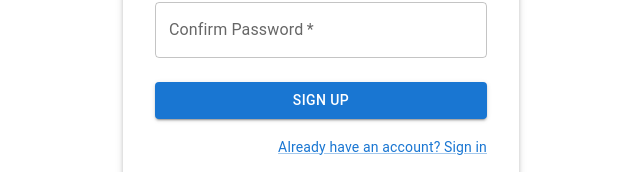
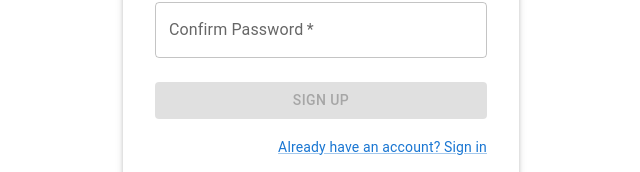
Before and after one commit to Ross-T/enterprise-task-manager-frontend, a React (Create React App) app: page /register in a window 1280 px wide. Shown: the part 422-594 px from the top of the page, without its empty margins (319-959 px from the left). Built offline with nearby package versions, Linux system fonts and the light colour scheme; no server answers.

Commit message:
add basic password strength bar

```diff
--- a/src/components/auth/Register.js
+++ b/src/components/auth/Register.js
@@ -13,8 +13,24 @@ import {
   Grid,
   CircularProgress,
   Alert,
+  LinearProgress,
+  List,
+  ListItem,
+  ListItemIcon,
+  ListItemText,
 } from "@mui/material";
 import PersonAddIcon from "@mui/icons-material/PersonAdd";
+import CheckIcon from '@mui/icons-material/Check';
+import CloseIcon from '@mui/icons-material/Close';
+
+// Password strength requirements
+const PASSWORD_REQUIREMENTS = [
+  { id: 'length', text: 'At least 8 characters', regex: /.{8,}/ },
+  { id: 'lowercase', text: 'At least one lowercase letter', regex: /[a-z]+/ },
+  { id: 'uppercase', text: 'At least one uppercase letter', regex: /[A-Z]+/ },
+  { id: 'number', text: 'At least one number', regex: /[0-9]+/ },
+  { id: 'special', text: 'At least one special character', regex: /[^A-Za-z0-9]+/ },
+];
 
 const Register = () => {
   const { register, error, loading, clearError } = useAuth();
@@ -35,9 +51,67 @@ const Register = () => {
   const [emailVerificationRequired, setEmailVerificationRequired] =
     useState(false);
 
+  const [passwordStrength, setPasswordStrength] = useState({
+    score: 0,
+    color: "error",
+    label: "Very Weak",
+    requirements: PASSWORD_REQUIREMENTS.reduce((acc, req) => {
+      acc[req.id] = false;
+      return acc;
+    }, {})
+  });
+
+  const calculatePasswordStrength = (password) => {
+    if (!password) {
+      return {
+        score: 0,
+        color: "error",
+        label: "Very Weak",
+        requirements: PASSWORD_REQUIREMENTS.reduce((acc, req) => {
+          acc[req.id] = false;
+          return acc;
+        }, {})
+      };
+    }
+
+    const requirements = PASSWORD_REQUIREMENTS.reduce((acc, requirement) => {
+      acc[requirement.id] = requirement.regex.test(password);
+      return acc;
+    }, {});
+
+    // Calculate score based on met requirements (0-100)
+    const metRequirements = Object.values(requirements).filter(Boolean).length;
+    const score = (metRequirements / PASSWORD_REQUIREMENTS.length) * 100;
+
+    // Determine color and label based on score
+    let color, label;
+    if (score < 20) {
+      color = "error";
+      label = "Very Weak";
+    } else if (score < 40) {
+      color = "error";
+      label = "Weak";
+    } else if (score < 60) {
+      color = "warning";
+      label = "Fair";
+    } else if (score < 80) {
+      color = "info";
+      label = "Good";
+    } else {
+      color = "success";
+      label = "Strong";
+    }
+
+    return { score, color, label, requirements };
+  };
+
   const handleChange = (e) => {
     const { name, value } = e.target;
     setFormData({ ...formData, [name]: value });
+
+    if (name === 'password') {
+      setPasswordStrength(calculatePasswordStrength(value));
+    }
 
     // Clear field error when user starts typing
     if (formErrors[name]) {
@@ -66,8 +140,13 @@ const Register = () => {
 
     if (!formData.password) {
       errors.password = "Password is required";
-    } else if (formData.password.length < 6) {
-      errors.password = "Password must be at least 6 characters";
+    } else if (passwordStrength.score < 60) {
+      // Require at least a "Fair" password strength
+      const missingRequirements = PASSWORD_REQUIREMENTS.filter(
+        req => !passwordStrength.requirements[req.id]
+      ).map(req => req.text).join(', ');
+
+      errors.password = `Password is too weak. Please ensure: ${missingRequirements}`;
     }
 
     if (!formData.confirmPassword) {
@@ -203,6 +282,43 @@ const Register = () => {
                     helperText={formErrors.password}
                     disabled={loading || success}
                   />
+                  {formData.password && (
+                    <Box sx={{ mt: 1, mb: 2 }}>
+                      <Box sx={{ display: 'flex', alignItems: 'center', justifyContent: 'space-between', mb: 0.5 }}>
+                        <Typography variant="body2">Password Strength:</Typography>
+                        <Typography variant="body2" color={`${passwordStrength.color}.main`}>
+                          {passwordStrength.label}
+                        </Typography>
+                      </Box>
+                      <LinearProgress
+                        variant="determinate"
+                        value={passwordStrength.score}
+                        color={passwordStrength.color}
+                        sx={{ height: 8, borderRadius: 4 }}
+                      />
+
+                      <Typography variant="body2" sx={{ mt: 1, mb: 0.5 }}>
+                        Password requirements:
+                      </Typography>
+                      <List dense disablePadding>
+                        {PASSWORD_REQUIREMENTS.map((requirement) => (
+                          <ListItem key={requirement.id} disableGutters dense>
+                            <ListItemIcon sx={{ minWidth: 36 }}>
+                              {passwordStrength.requirements[requirement.id] ? (
+                                <CheckIcon fontSize="small" color="success" />
+                              ) : (
+                                <CloseIcon fontSize="small" color="error" />
+                              )}
+                            </ListItemIcon>
+                            <ListItemText
+                              primary={requirement.text}
+                              primaryTypographyProps={{ variant: 'body2' }}
+                            />
+                          </ListItem>
+                        ))}
+                      </List>
+                    </Box>
+                  )}
                 </Grid>
                 <Grid item xs={12}>
                   <TextField
@@ -225,7 +341,7 @@ const Register = () => {
                 fullWidth
                 variant="contained"
                 sx={{ mt: 3, mb: 2 }}
-                disabled={loading || success}
+                disabled={loading || success || passwordStrength.score < 60}
               >
                 {loading ? <CircularProgress size={24} /> : "Sign Up"}
               </Button>
```
